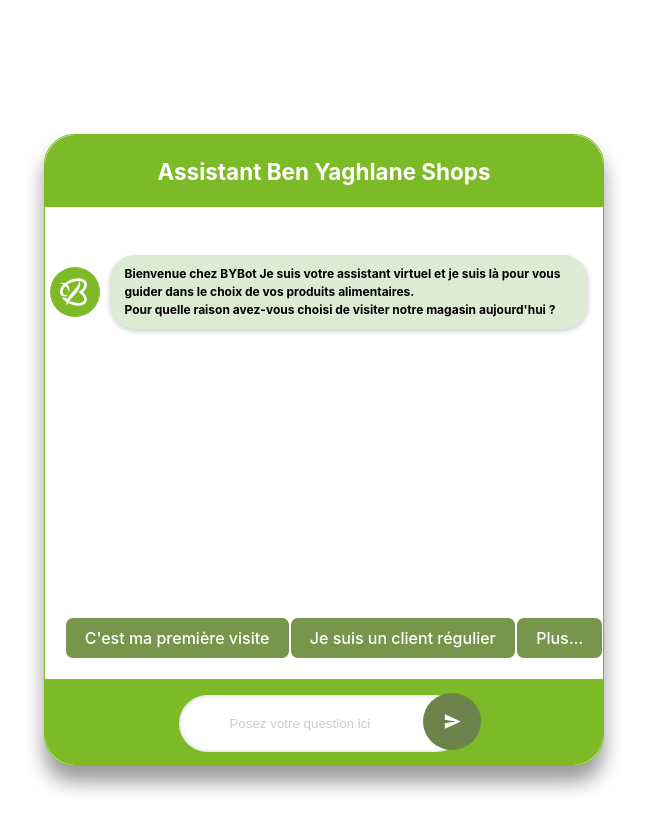
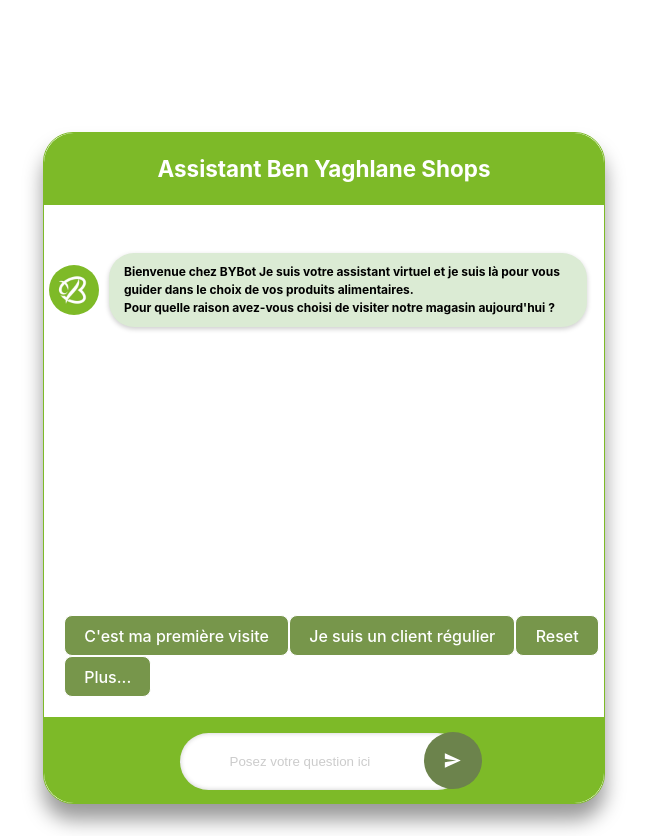
Before and after one commit to karimomrane/Chatbot-Rasa-Front-ReactJS, a React (Vite) app: page / in a window 1280 px wide. Shown: the whole page, without its empty margins (316-963 px from the left). Before the commit the page ends 800 px from the top, so only its background shows below. Built offline with nearby package versions, Linux system fonts and the light colour scheme.

Commit message:
last change

```diff
--- a/src/chatbotAi.jsx
+++ b/src/chatbotAi.jsx
@@ -78,6 +78,13 @@
         }
     }
 
+    const handleReset = () => {
+        setChat([]);
+        sendWelcomeMessage();
+        setInitialEtat("initial");
+    };
+
+
     const handleQuestionClick = useCallback((question) => {
         const name = "montasser";
         setChat(chat => [...chat, { sender: "user", sender_id: name, msg: question }]);
@@ -148,22 +155,32 @@
                                     <button className="btn btn-outline-light mx-2 my-2" onClick={() => handleQuestionClick("Je suis un client régulier")}>Je suis un client régulier</button>
                                 </>
                             )}
-                            {(InitialEtat === "C'est ma première visite" || InitialEtat === "sucré" || InitialEtat === "salé" || InitialEtat === "healthy") && (
+                            {(InitialEtat === "C'est ma première visite" || InitialEtat === "sucré" || InitialEtat === "salé" || InitialEtat === "healthy food") && (
                                 <>
                                     <button className="btn btn-outline-light mx-2" onClick={() => handleQuestionClick("sucré")}>sucré</button>
                                     <button className="btn btn-outline-light mx-2 my-2" onClick={() => handleQuestionClick("salé")}>salé</button>
-                                    <button className="btn btn-outline-light mx-2 my-2" onClick={() => handleQuestionClick("healthy")}>healthy</button>
+                                    <button className="btn btn-outline-light mx-2 my-2" onClick={() => handleQuestionClick("healthy food")}>healthy</button>
                                 </>
                             )}
 
-                            {InitialEtat === "Je suis un client régulier" && (
+                            {(InitialEtat === "Je suis un client régulier" || InitialEtat === "intéressé") && (
                                 <>
-                                    <button className="btn btn-outline-light mx-2" onClick={() => handleQuestionClick("Je suis intéressé")}>Je suis intéressé</button>
+                                    <button className="btn btn-outline-light mx-2" onClick={() => handleQuestionClick("intéressé")}>Je suis intéressé</button>
                                     <button className="btn btn-outline-light mx-2 my-2" onClick={() => handleQuestionClick("je cherche autre chose")}>je cherche autre chose</button>
                                 </>
                             )}
 
+                            {(InitialEtat === "je cherche autre chose" || InitialEtat === "dessert" || InitialEtat === "epice" || InitialEtat === "sans gluten" || InitialEtat === "healthy") && (
+                                <>
+                                    <button className="btn btn-outline-light mx-2" onClick={() => handleQuestionClick("dessert")}>dessert</button>
+                                    <button className="btn btn-outline-light mx-2 my-2" onClick={() => handleQuestionClick("epice")}>epice</button>
+                                    <button className="btn btn-outline-light mx-2 my-2" onClick={() => handleQuestionClick("healthy")}>healthy</button>
+                                    <button className="btn btn-outline-light mx-2 my-2" onClick={() => handleQuestionClick("sans gluten")}>sans gluten</button>
+                                </>
+                            )}
 
+
+                            <button className="btn btn-outline-light mx-2 my-2" onClick={handleReset}>Reset</button>
                             <button className="btn btn-outline-light mx-2 my-2" onClick={handleMoreClick}>Plus...</button>
                         </div>
 
```
